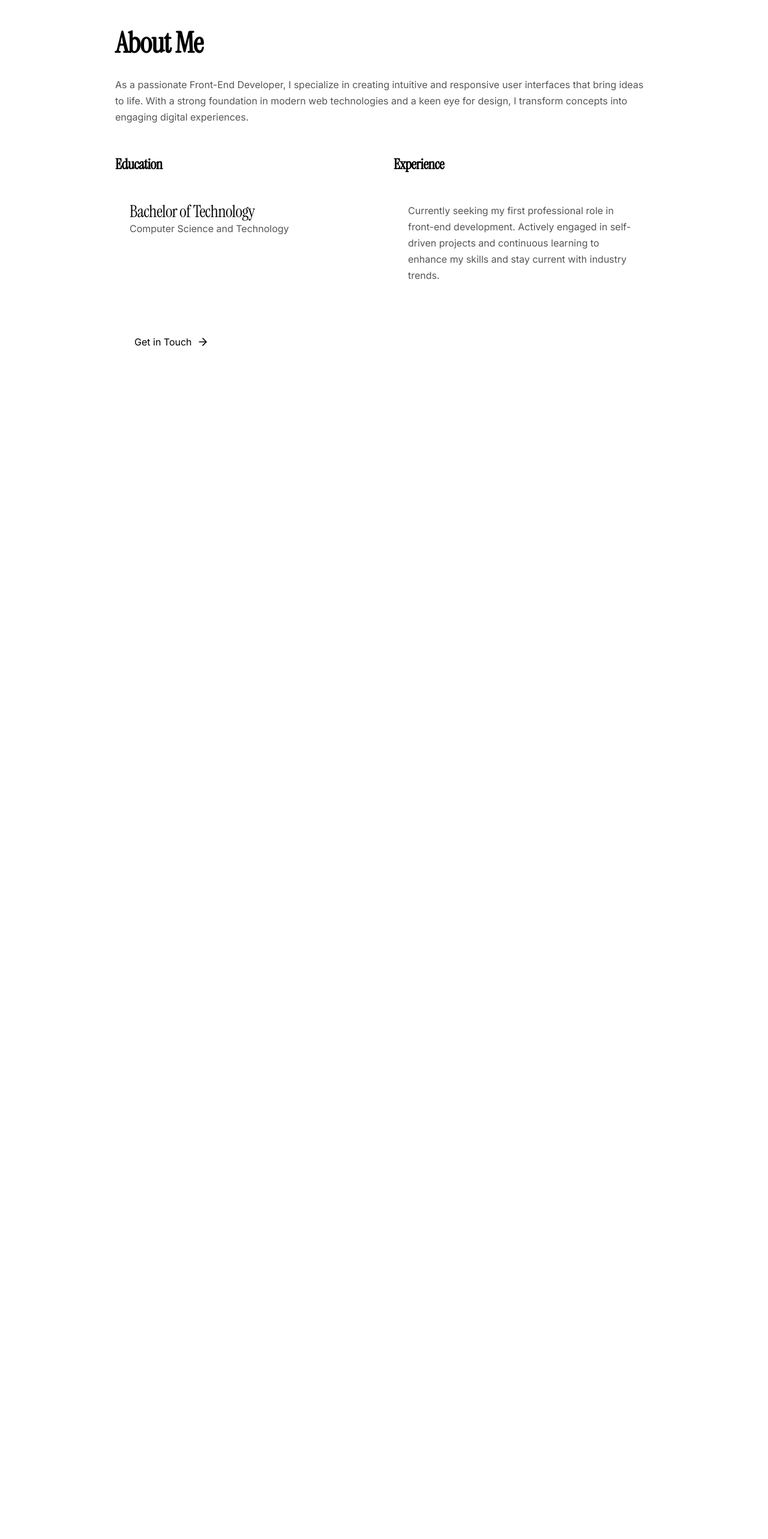
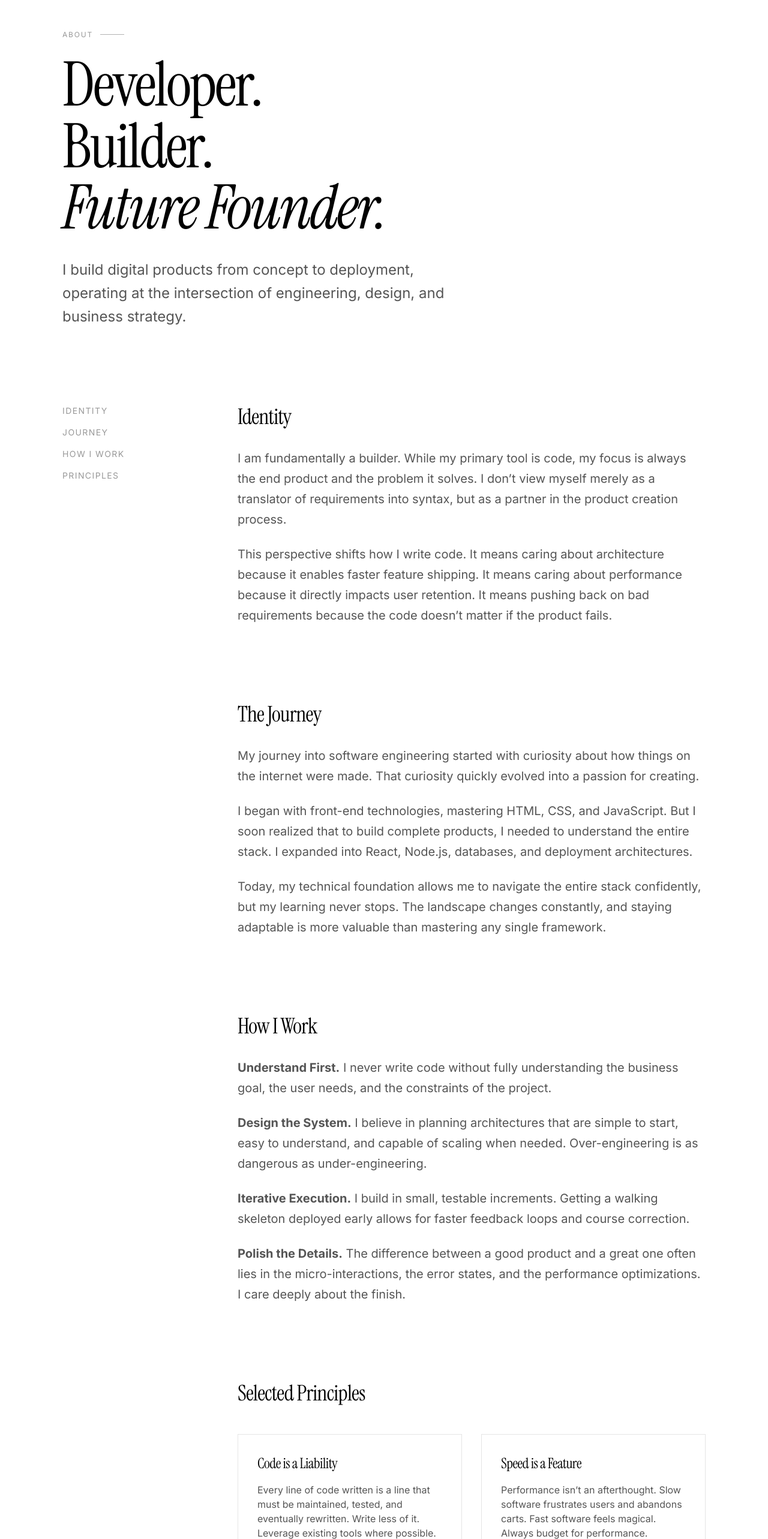
Before and after one commit to SARTHAKSONAWANE01/Sarthak-Dev-Studio, a Next.js app: page /about in a window 1280 px wide. Shown: the part 80-2646 px from the top of the page at 60% size. Before the commit the page ends 800 px from the top, so only its background shows below. Built offline with nearby package versions, Linux system fonts and the light colour scheme.

Commit message:
feat: create custom About page routing and content

```diff
--- a/src/app/about/page.tsx
+++ b/src/app/about/page.tsx
@@ -1,59 +1,160 @@
-"use client";
+import type { Metadata } from "next";
+import Navbar from "@/components/Navbar";
+import Footer from "@/components/Footer";
+import RevealOnScroll from "@/components/RevealOnScroll";
+import Link from "next/link";
 
-import React from "react";
-import Navbar from "@/components/Navbar";
-import { motion } from "framer-motion";
-import Link from "next/link";
+export const metadata: Metadata = {
+  title: "About",
+  description:
+    "Developer, Builder, Future Founder. My journey, how I work, and the principles that guide my engineering.",
+};
 
 export default function AboutPage() {
   return (
-    <div className="min-h-screen w-full bg-hunter">
+    <>
       <Navbar />
-      <main className="container mx-auto px-4 pt-32">
-        <motion.div
-          initial={{ opacity: 0, y: 20 }}
-          animate={{ opacity: 1, y: 0 }}
-          transition={{ duration: 0.6 }}
-          className="max-w-4xl mx-auto"
-        >
-          <h1 className="text-4xl md:text-5xl font-bold text-green mb-8">About Me</h1>
-          <div className="prose prose-lg text-green/90">
-            <p className="mb-6">
-              As a passionate Front-End Developer, I specialize in creating intuitive and responsive user interfaces that bring ideas to life. With a strong foundation in modern web technologies and a keen eye for design, I transform concepts into engaging digital experiences.
+      <main className="pt-24 md:pt-32 pb-24">
+        <div className="container-studio">
+          {/* Header */}
+          <div className="max-w-4xl mb-24 md:mb-32">
+            <RevealOnScroll>
+              <div className="section-index">About</div>
+              <h1 className="text-display mb-8">
+                Developer.
+                <br />
+                Builder.
+                <br />
+                <span className="text-editorial">Future Founder.</span>
+              </h1>
+              <p className="text-xl md:text-2xl leading-relaxed max-w-2xl" style={{ color: "var(--foreground-secondary)" }}>
+                I build digital products from concept to deployment, operating at the intersection of engineering, design, and business strategy.
               </p>
-            <div className="grid md:grid-cols-2 gap-8 mt-12">
-              <div className="space-y-6">
-                <h2 className="text-2xl font-semibold text-forest-green">Education</h2>
-                <div className="bg-green/5 p-6 rounded-xl">
-                  <h3 className="font-medium">Bachelor of Technology</h3>
-                  <p className="text-green/80">Computer Science and Technology</p>
+            </RevealOnScroll>
+          </div>
+
+          <div className="grid md:grid-cols-12 gap-12 md:gap-24">
+            {/* Left Column - Navigation/Sticky */}
+            <div className="hidden md:block md:col-span-3">
+              <div className="sticky top-32">
+                <ul className="space-y-4 font-sans text-sm tracking-widest uppercase">
+                  <li><a href="#identity" className="hover:opacity-60 transition-opacity" style={{ color: "var(--foreground-muted)" }}>Identity</a></li>
+                  <li><a href="#journey" className="hover:opacity-60 transition-opacity" style={{ color: "var(--foreground-muted)" }}>Journey</a></li>
+                  <li><a href="#how-i-work" className="hover:opacity-60 transition-opacity" style={{ color: "var(--foreground-muted)" }}>How I Work</a></li>
+                  <li><a href="#principles" className="hover:opacity-60 transition-opacity" style={{ color: "var(--foreground-muted)" }}>Principles</a></li>
+                </ul>
               </div>
             </div>
-              <div className="space-y-6">
-                <h2 className="text-2xl font-semibold text-forest-green">Experience</h2>
-                <div className="bg-green/5 p-6 rounded-xl">
-                  <p className="text-green/80">
-                    Currently seeking my first professional role in front-end development. Actively engaged in self-driven projects and continuous learning to enhance my skills and stay current with industry trends.
+
+            {/* Right Column - Content */}
+            <div className="md:col-span-9 space-y-24 md:space-y-32">
+
+              {/* Identity */}
+              <section id="identity">
+                <RevealOnScroll>
+                  <h2 className="text-3xl md:text-4xl font-serif mb-8">Identity</h2>
+                  <div className="space-y-6 text-lg md:text-xl leading-relaxed" style={{ color: "var(--foreground-secondary)" }}>
+                    <p>
+                      I am fundamentally a builder. While my primary tool is code, my focus is always the end product and the problem it solves. I don&rsquo;t view myself merely as a translator of requirements into syntax, but as a partner in the product creation process.
+                    </p>
+                    <p>
+                      This perspective shifts how I write code. It means caring about architecture because it enables faster feature shipping. It means caring about performance because it directly impacts user retention. It means pushing back on bad requirements because the code doesn&rsquo;t matter if the product fails.
+                    </p>
+                  </div>
+                </RevealOnScroll>
+              </section>
+
+              {/* Journey */}
+              <section id="journey">
+                <RevealOnScroll>
+                  <h2 className="text-3xl md:text-4xl font-serif mb-8">The Journey</h2>
+                  <div className="space-y-6 text-lg md:text-xl leading-relaxed" style={{ color: "var(--foreground-secondary)" }}>
+                    <p>
+                      My journey into software engineering started with curiosity about how things on the internet were made. That curiosity quickly evolved into a passion for creating.
+                    </p>
+                    <p>
+                      I began with front-end technologies, mastering HTML, CSS, and JavaScript. But I soon realized that to build complete products, I needed to understand the entire stack. I expanded into React, Node.js, databases, and deployment architectures.
+                    </p>
+                    <p>
+                      Today, my technical foundation allows me to navigate the entire stack confidently, but my learning never stops. The landscape changes constantly, and staying adaptable is more valuable than mastering any single framework.
+                    </p>
+                  </div>
+                </RevealOnScroll>
+              </section>
+
+              {/* How I Work */}
+              <section id="how-i-work">
+                <RevealOnScroll>
+                  <h2 className="text-3xl md:text-4xl font-serif mb-8">How I Work</h2>
+                  <div className="space-y-6 text-lg md:text-xl leading-relaxed" style={{ color: "var(--foreground-secondary)" }}>
+                    <p>
+                      <strong>Understand First.</strong> I never write code without fully understanding the business goal, the user needs, and the constraints of the project.
+                    </p>
+                    <p>
+                      <strong>Design the System.</strong> I believe in planning architectures that are simple to start, easy to understand, and capable of scaling when needed. Over-engineering is as dangerous as under-engineering.
+                    </p>
+                    <p>
+                      <strong>Iterative Execution.</strong> I build in small, testable increments. Getting a walking skeleton deployed early allows for faster feedback loops and course correction.
+                    </p>
+                    <p>
+                      <strong>Polish the Details.</strong> The difference between a good product and a great one often lies in the micro-interactions, the error states, and the performance optimizations. I care deeply about the finish.
+                    </p>
+                  </div>
+                </RevealOnScroll>
+              </section>
+
+              {/* Principles */}
+              <section id="principles">
+                <RevealOnScroll>
+                  <h2 className="text-3xl md:text-4xl font-serif mb-8">Selected Principles</h2>
+                  <div className="grid sm:grid-cols-2 gap-8 mt-12">
+                    <div className="p-8 border" style={{ borderColor: "var(--border-color)" }}>
+                      <h3 className="font-serif text-2xl mb-4">Code is a Liability</h3>
+                      <p className="text-base" style={{ color: "var(--foreground-secondary)" }}>
+                        Every line of code written is a line that must be maintained, tested, and eventually rewritten. Write less of it. Leverage existing tools where possible.
+                      </p>
+                    </div>
+                    <div className="p-8 border" style={{ borderColor: "var(--border-color)" }}>
+                      <h3 className="font-serif text-2xl mb-4">Speed is a Feature</h3>
+                      <p className="text-base" style={{ color: "var(--foreground-secondary)" }}>
+                        Performance isn&rsquo;t an afterthought. Slow software frustrates users and abandons carts. Fast software feels magical. Always budget for performance.
+                      </p>
+                    </div>
+                    <div className="p-8 border" style={{ borderColor: "var(--border-color)" }}>
+                      <h3 className="font-serif text-2xl mb-4">Design Matters</h3>
+                      <p className="text-base" style={{ color: "var(--foreground-secondary)" }}>
+                        Ugly software that works is better than beautiful software that doesn&rsquo;t, but beautiful software that works wins markets.
+                      </p>
+                    </div>
+                    <div className="p-8 border" style={{ borderColor: "var(--border-color)" }}>
+                      <h3 className="font-serif text-2xl mb-4">Own the Outcome</h3>
+                      <p className="text-base" style={{ color: "var(--foreground-secondary)" }}>
+                        Don&rsquo;t just complete the Jira ticket. Care about what happens after the code is deployed. Monitor it. Fix it. Improve it.
                       </p>
                     </div>
                   </div>
+                </RevealOnScroll>
+              </section>
+
+              {/* CTA */}
+              <section>
+                <RevealOnScroll>
+                  <div className="divider mb-16" />
+                  <div className="flex flex-col sm:flex-row items-center justify-between gap-8">
+                    <h2 className="font-serif text-3xl m-0">Ready to build?</h2>
+                    <div className="flex gap-4">
+                      <Link href="/work" className="btn-secondary">View Work</Link>
+                      <Link href="/contact" className="btn-primary">Get in Touch</Link>
                     </div>
                   </div>
+                </RevealOnScroll>
+              </section>
 
-          <div className="mt-12">
-            <Link
-              href="/contact"
-              className="liquid-button inline-flex items-center gap-2 px-8 py-3 text-hunter"
-            >
-              Get in Touch
-              <svg xmlns="http://www.w3.org/2000/svg" width="20" height="20" viewBox="0 0 24 24" fill="none" stroke="currentColor" strokeWidth="2" strokeLinecap="round" strokeLinejoin="round">
-                <path d="M5 12h14"></path>
-                <path d="m12 5 7 7-7 7"></path>
-              </svg>
-            </Link>
             </div>
-        </motion.div>
+          </div>
+        </div>
       </main>
-    </div>
+      <Footer />
+    </>
   );
 }
```
Lines whose indentation alone changed are shown as unchanged.
